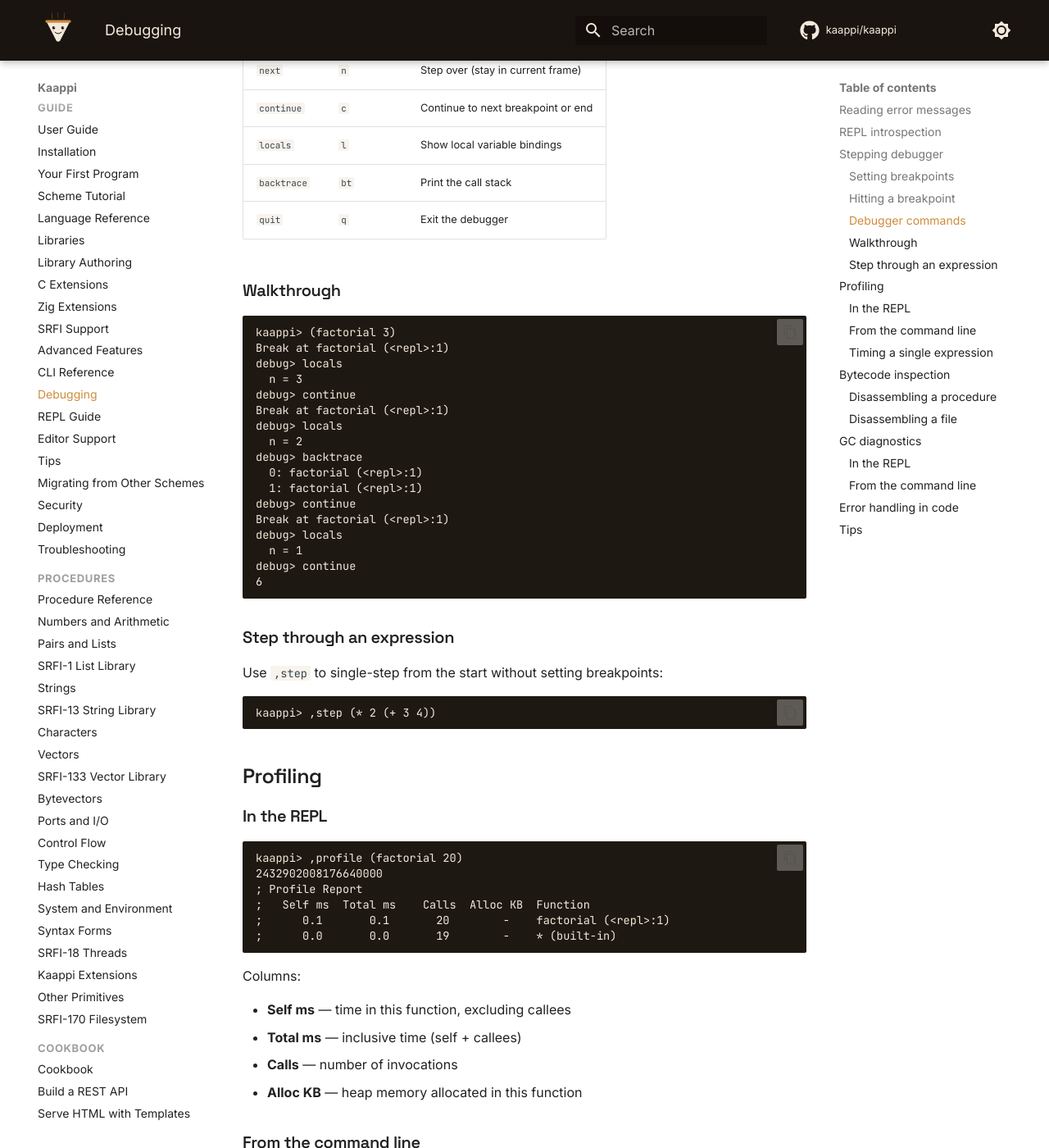
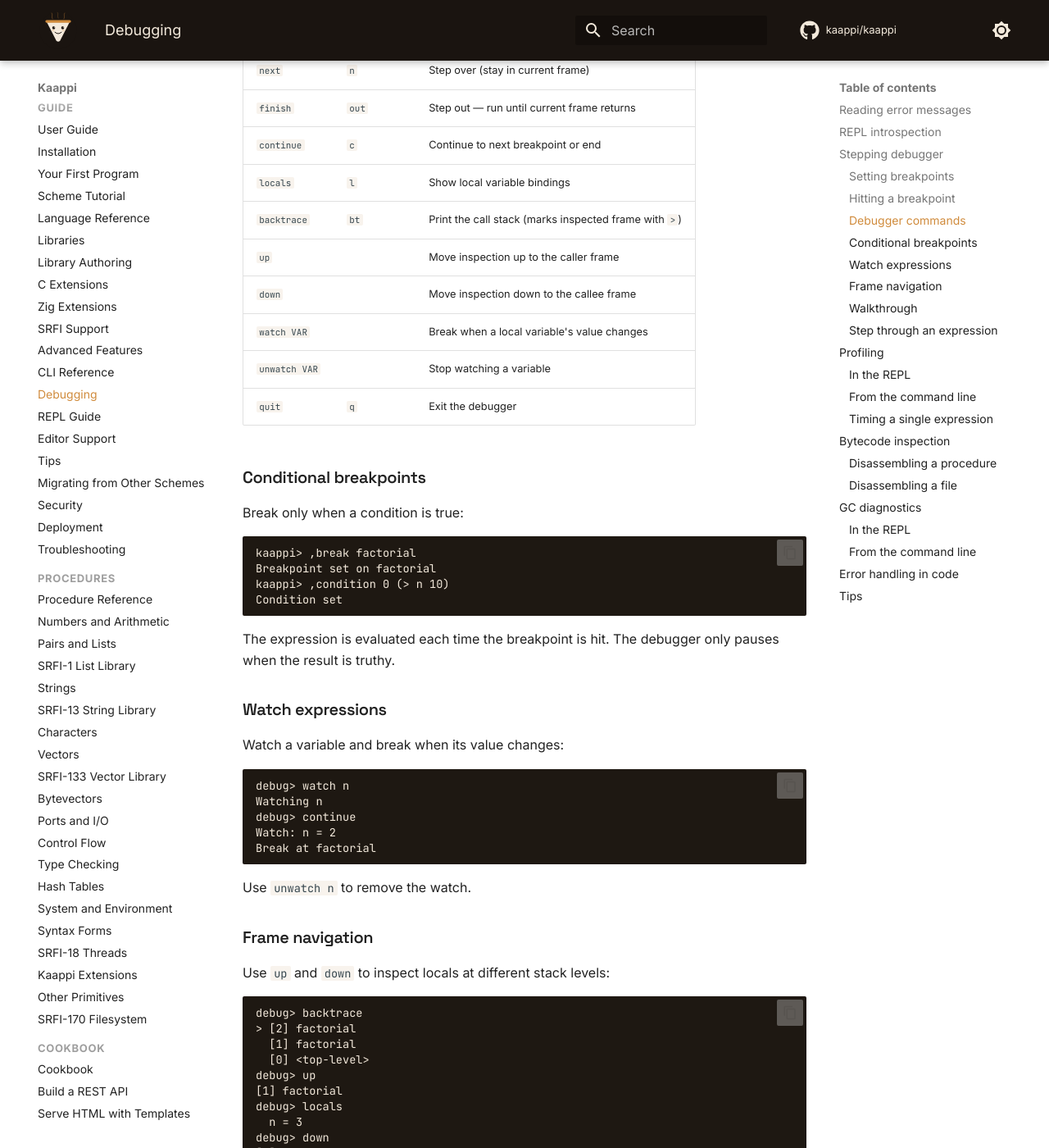
Before and after one commit to kaappi/kaappi.github.io, an MkDocs documentation site: the page built from docs/guide/debugging.md, in a window 1280 px wide and 1400 px high, scrolled down 2625 px. Shown: the whole window at 82% size. Built offline with MkDocs 1.6.1 and Material for MkDocs 9.7.7, drawn with Linux system fonts in a browser that asks for light colours; comment, search, counter and statistics services are not loaded; some of the changed text lies outside the part shown.

Commit message:
Update docs for v0.7.0 features
- CLI: document `kaappi compile` subcommand and KAAPPI_LIB_DIR env var
- REPL: add syntax highlighting section (color table)
- Debugging: add step-out, conditional breakpoints, watch expressions,
  up/down frame navigation with examples
- Editors/LSP: add go-to-definition and find-references to capabilities
- Package manager: document semver version constraints with operator table
- Deployment: show `kaappi compile` as the recommended native compilation path

Co-Authored-By: Claude Opus 4.6 (1M context) <noreply@anthropic.com>

````diff
--- a/docs/guide/debugging.md
+++ b/docs/guide/debugging.md
@@ -128,10 +128,60 @@ debug>
 |---------|-------|--------|
 | `step` | `s` | Step into the next expression |
 | `next` | `n` | Step over (stay in current frame) |
+| `finish` | `out` | Step out — run until current frame returns |
 | `continue` | `c` | Continue to next breakpoint or end |
 | `locals` | `l` | Show local variable bindings |
-| `backtrace` | `bt` | Print the call stack |
+| `backtrace` | `bt` | Print the call stack (marks inspected frame with `>`) |
+| `up` | | Move inspection up to the caller frame |
+| `down` | | Move inspection down to the callee frame |
+| `watch VAR` | | Break when a local variable's value changes |
+| `unwatch VAR` | | Stop watching a variable |
 | `quit` | `q` | Exit the debugger |
+
+### Conditional breakpoints
+
+Break only when a condition is true:
+
+```
+kaappi> ,break factorial
+Breakpoint set on factorial
+kaappi> ,condition 0 (> n 10)
+Condition set
+```
+
+The expression is evaluated each time the breakpoint is hit. The debugger
+only pauses when the result is truthy.
+
+### Watch expressions
+
+Watch a variable and break when its value changes:
+
+```
+debug> watch n
+Watching n
+debug> continue
+Watch: n = 2
+Break at factorial
+```
+
+Use `unwatch n` to remove the watch.
+
+### Frame navigation
+
+Use `up` and `down` to inspect locals at different stack levels:
+
+```
+debug> backtrace
+> [2] factorial
+  [1] factorial
+  [0] <top-level>
+debug> up
+[1] factorial
+debug> locals
+  n = 3
+debug> down
+[2] factorial
+```
 
 ### Walkthrough
 
@@ -145,8 +195,8 @@ Break at factorial (<repl>:1)
 debug> locals
   n = 2
 debug> backtrace
-  0: factorial (<repl>:1)
-  1: factorial (<repl>:1)
+> [1] factorial
+  [0] factorial
 debug> continue
 Break at factorial (<repl>:1)
 debug> locals
````
Also changed, not shown: docs/ecosystem/thottam.md (+28 -0 lines), docs/guide/cli.md (+24 -2 lines), docs/guide/deployment.md (+12 -2 lines), docs/guide/editors.md (+5 -0 lines), docs/guide/repl.md (+28 -1 lines).
